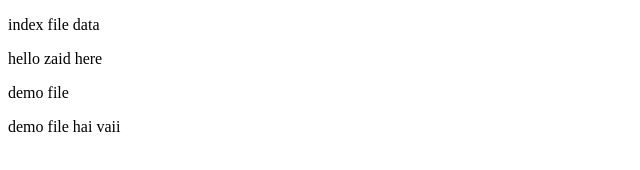
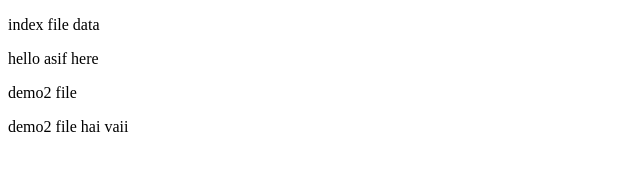
Before and after one commit to ZaidAssar/git_prac, a plain HTML site: page index.html in a window 1280 px wide. Shown: the full height of the page, 0-640 px from the left. Drawn offline with Linux system fonts and the light colour scheme.

Commit message:
changes in about file

```diff
--- a/index.html
+++ b/index.html
@@ -8,8 +8,8 @@
 </head>
 <body>
     <p>index file data</p>
-    <p>hello zaid here</p>
-    <p>demo file</p>
-    <p>demo file hai vaii</p>
+    <p>hello asif here</p>
+    <p>demo2 file</p>
+    <p>demo2 file hai vaii</p>
 </body>
 </html>
```
